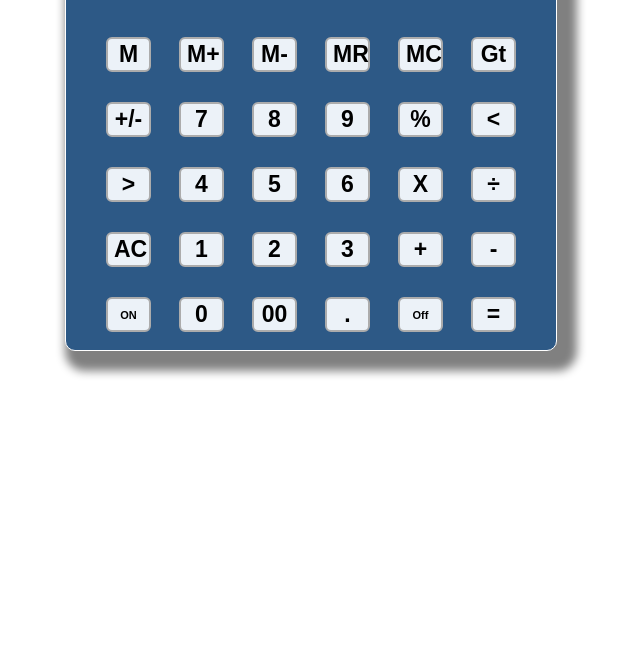
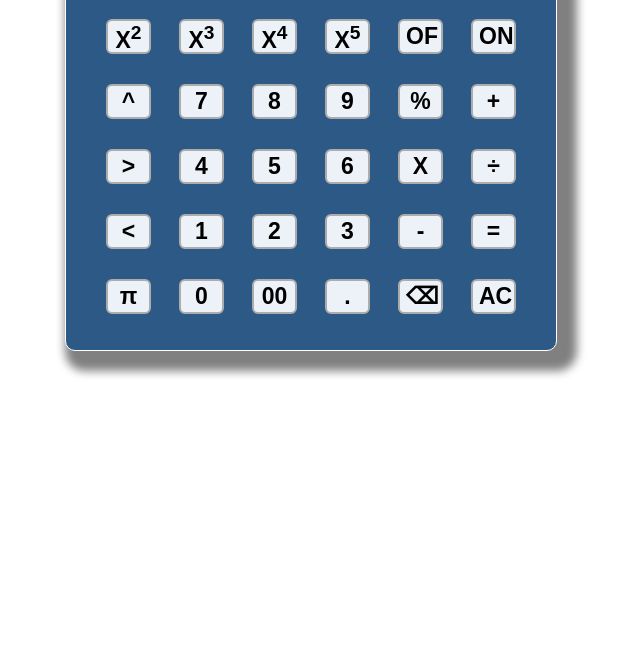
Before and after one commit to AvishkarMandlik/calculator, a plain HTML site: page index.html in a window 1280 px wide. Shown: the part 139-800 px from the top of the page, without its empty margins (329-969 px from the left). Drawn offline with Linux system fonts and the light colour scheme.

Commit message:
all nutton proper change

```diff
--- a/index.html
+++ b/index.html
@@ -16,30 +16,34 @@
         function clearScreen() {
             document.querySelector(".input-screen").value = "";
         }
+        function clearone(){
+           let back = document.querySelector(".input-screen").value ;
+           document.querySelector(".input-screen").value = back.substring(0,back.length-1);
+        }
     </script>
 </head>
 <body>
 <!--these is caculator code-->
     <div class="calculator-container">
         <span class="brand">AVISHKAR</span>
-        <span class="l-btn">* * * *</span>
+        <span class="stars">* * * *</span>
         <input type="text" class="input-screen"/>
         <div class="row">
-            <button class="btn" onclick="pressbutton">M</button>
-            <button class="btn" onclick="pressbutton">M+</button>
-            <button class="btn" onclick="pressbutton">M-</button>
-            <button class="btn" onclick="pressbutton">MR</button>
-            <button class="btn" onclick="pressbutton">MC</button>
-            <button class="btn" onclick="pressbutton">Gt</button>
+            <button class="btn top" onclick="pressbutton('**2')">X<sup>2</sup></button>
+            <button class="btn" onclick="pressbutton('**3')">X<sup>3</sup></button>
+            <button class="btn" onclick="pressbutton('**4')">X<sup>4</sup></button>
+            <button class="btn" onclick="pressbutton('**5')">X<sup>5</sup></button>
+            <button class="btn OF" onclick="pressbutton()">OF</button>
+            <button class="btn ON" onclick="pressbutton()">ON</button>
         </div>
 
         <div class="row">
-            <button class="btn" onclick="pressbutton('+/-')">+/-</button>
+            <button class="btn" onclick="pressbutton('^')">^</button>
             <button class="btn" onclick="pressbutton('7')">7</button>
             <button class="btn" onclick="pressbutton('8')">8</button>
             <button class="btn" onclick="pressbutton('9')">9</button>
             <button class="btn" onclick="pressbutton('%')">%</button>
-            <button class="btn" onclick="pressbutton('<')"><</button>
+            <button class="btn" onclick="pressbutton('+')">+</button>
         </div>
         <div class="row">
             <button class="btn" onclick="pressbutton('>')">></button>
@@ -50,20 +54,20 @@
             <button class="btn" onclick="pressbutton('/')">÷</button>
         </div>
         <div class="row">
-            <button class="btn" onclick="clearScreen()">AC</button>
+            <button class="btn" onclick="pressbutton('<')"><</button>
             <button class="btn" onclick="pressbutton('1')">1</button>
             <button class="btn" onclick="pressbutton('2')">2</button>
             <button class="btn" onclick="pressbutton('3')">3</button>
-            <button class="btn btn1" onclick="pressbutton('+')">+</button>
-            <button class="btn" onclick="pressbutton('-')">-</button>
+            <button class="btn btn1" onclick="pressbutton('-')">-</button>
+            <button class="btn" onclick="calculate('=')">=</button>
         </div>
         <div class="row">
-            <button class="btn on" onclick="pressbutton">ON<br/></button>
+            <button class="btn" onclick="pressbutton('3.14')">π</button>
             <button class="btn" onclick="pressbutton('0')">0</button>
             <button class="btn" onclick="pressbutton('00')">00</button>
             <button class="btn" onclick="pressbutton('.')">.</button>
-            <button class="btn on" onclick="pressbutton">Off</button>
-            <button class="btn" onclick="calculate()">=</button>
+            <button class="btn backbtn" onclick="clearone('cl')"> ⌫</button>
+            <button class="btn" onclick="clearScreen()">AC</button>
         </div>
     </div>
 </body>
```
